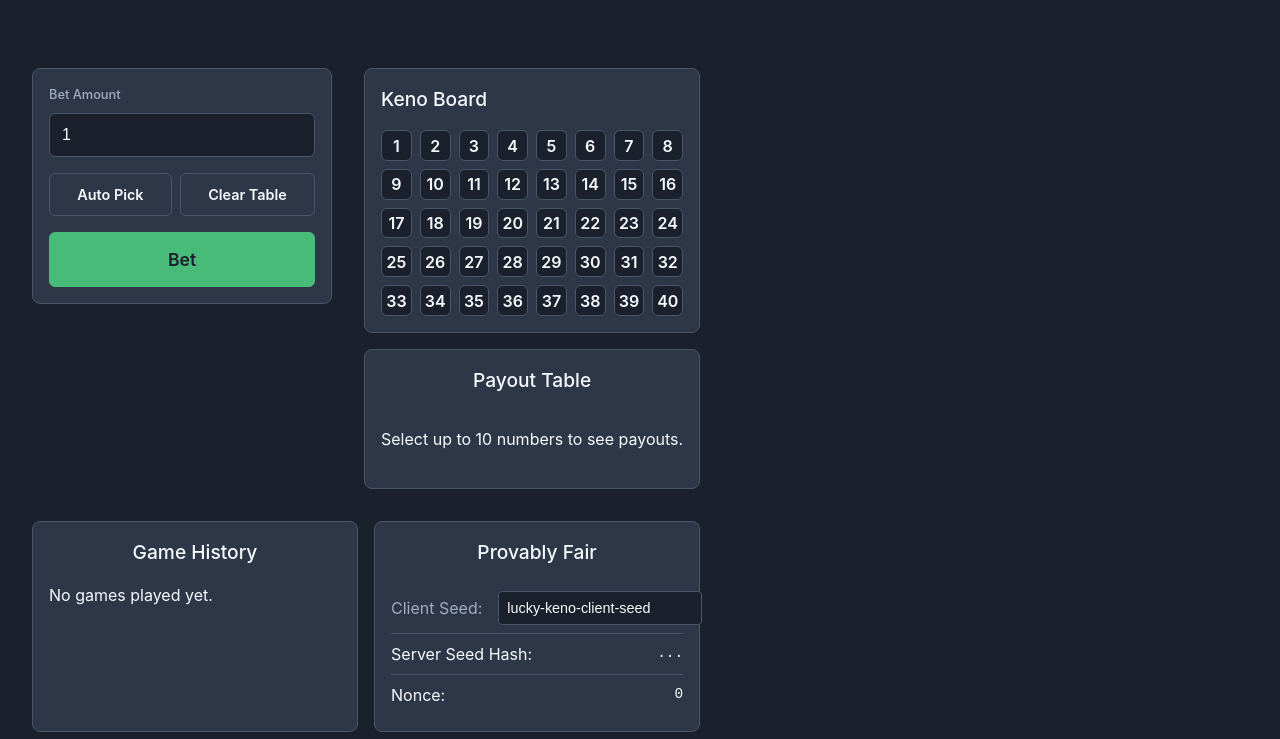
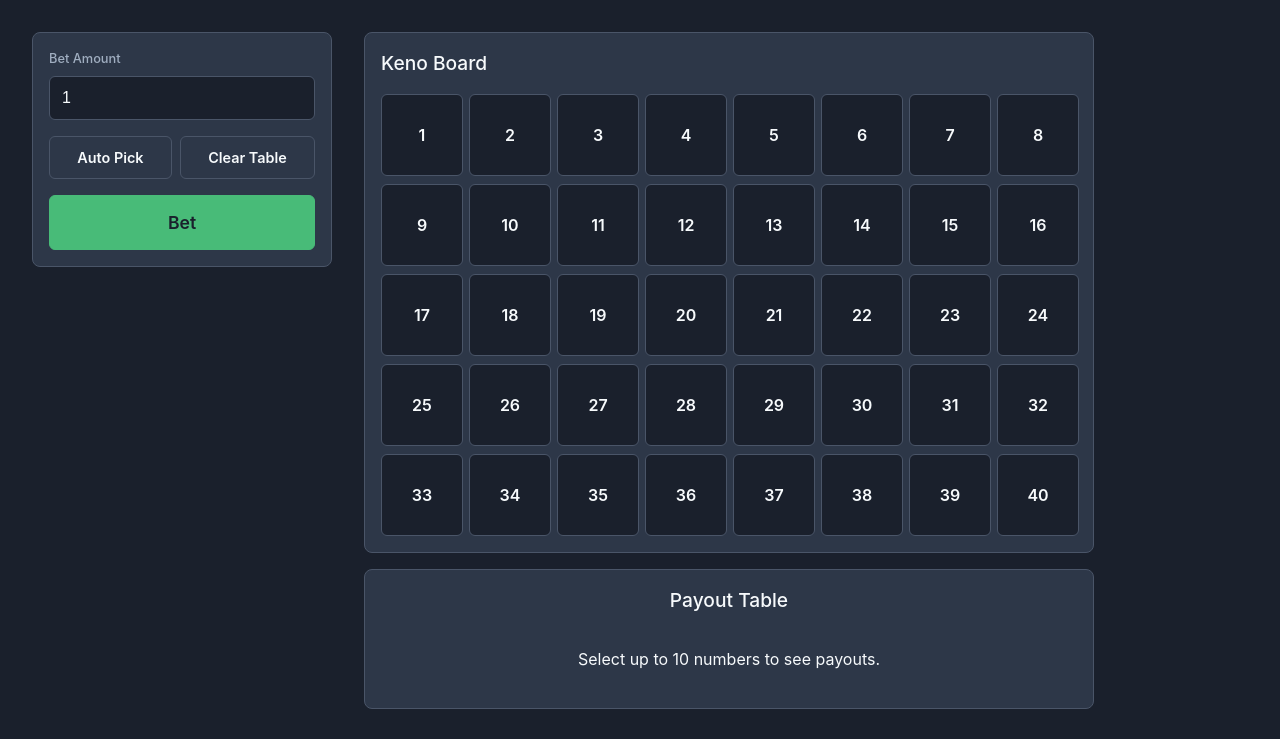
Before and after one commit to weirdspin/luckykeno, a React (Vite) app in the folder luckykeno/: page / in a window 1280 px wide. Shown: the top 739 px of the page. Built offline with nearby package versions, Linux system fonts and the light colour scheme.

Commit message:
style: Set Keno tiles to fixed 80x80px size

```diff
--- a/luckykeno/src/components/KenoBoard.css
+++ b/luckykeno/src/components/KenoBoard.css
@@ -1,10 +1,11 @@
 .keno-board {
+    min-width: 696px; /* Explicit width for 8 fixed 80px tiles with 0.5rem gap */
     /* The container style is now in App.css, so this can be more specific */
 }
 
 .keno-grid {
     display: grid;
-    grid-template-columns: repeat(8, 1fr); /* 8 tiles per row */
+    grid-template-columns: repeat(8, 80px); /* 8 tiles per row, fixed 80px width */
     gap: 0.5rem;
     margin-top: 1rem;
 }
@@ -16,7 +17,8 @@
     background-color: #1a202c;
     border: 1px solid #4a5568;
     border-radius: 6px;
-    aspect-ratio: 1 / 1; /* Make tiles square */
+    width: 80px;  /* Fixed width */
+    height: 80px; /* Fixed height */
     cursor: pointer;
     font-weight: 600;
     transition: background-color 0.2s, border-color 0.2s;
```
